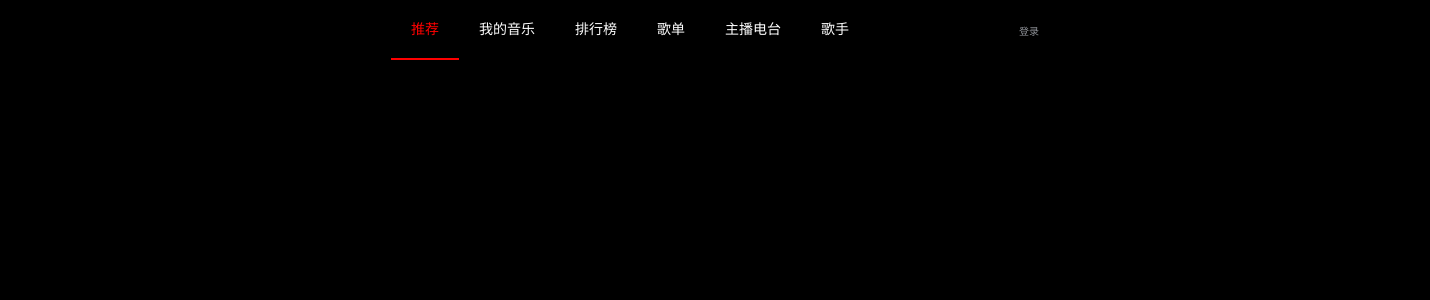
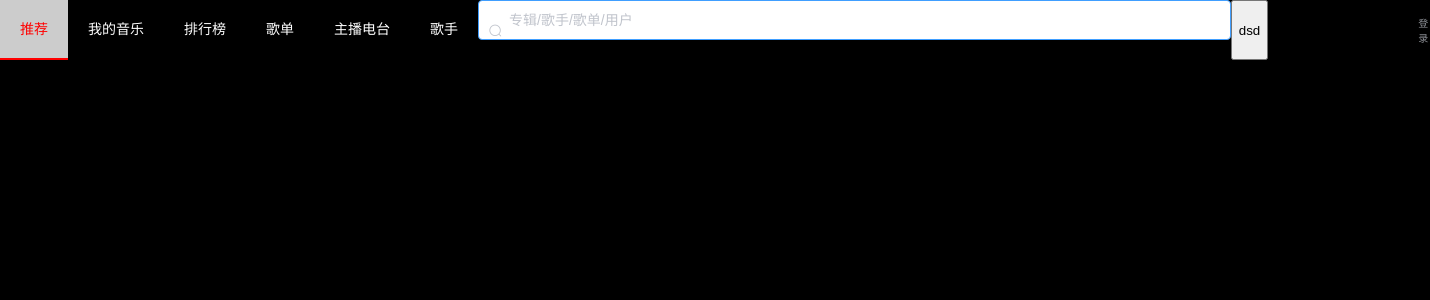
Before and after one commit to xhysah/xhymusic, a Vue app: page / in a window 1280 px wide. Shown: the top 300 px of the page, 1430 px wide, since content can reach past the window. Built offline with nearby package versions, Linux system fonts and the light colour scheme.

Commit message:
5.1快乐

```diff
--- a/src/components/songOutline /songOutline.vue
+++ b/src/components/songOutline /songOutline.vue
@@ -36,6 +36,8 @@ export default {
       color white
       font-size 10px
       cursor pointer
+      white-space nowrap
+      overflow hidden
   .sentence:hover
     text-decoration underline
 </style>
--- a/src/router/index.js
+++ b/src/router/index.js
@@ -11,6 +11,8 @@ const newsRadio = () => import('../views/newsRadio/newsRadio')
 const singer = () => import('../views/singer/singer')
 const detail = () => import('../views/songMenu/detail/detail')
 const singerInformation = () => import('../views/singer/singerInformation/singerInformation')
+const search = () => import('../views/search/search')
+
 Vue.use(VueRouter)
 
 const routes = [
@@ -48,13 +50,18 @@ const routes = [
         path: 'singer',
         name: 'singer',
         component: singer
+      },
+      {
+        path: 'search',
+        name: 'search',
+        component: search
+      },
+      {
+        path: 'artist/:sid',
+        name: 'singerInformation',
+        component: singerInformation
       }
     ]
-  },
-  {
-    path: '/artist/:sid',
-    name: 'singerInformation',
-    component: singerInformation
   },
   {
     path: '/songMenuDetail',
--- a/src/views/index.vue
+++ b/src/views/index.vue
@@ -15,6 +15,8 @@
       <el-menu-item index="songMenu">歌单</el-menu-item>
       <el-menu-item index="newsRadio">主播电台</el-menu-item>
       <el-menu-item index="singer">歌手</el-menu-item>
+      <el-input v-model="input" autofocus placeholder="专辑/歌手/歌单/用户" prefix-icon="el-icon-search"></el-input>
+      <button  @click="$router.push('search')">dsd</button>
       <span @click="loginVisible=true">登录</span>
     </el-menu>
     <!--    显示的页面-->
@@ -46,7 +48,8 @@ export default {
       activeIndex: 'recommend',
       // 是否显示对话框
       loginVisible: false,
-      active: 0
+      active: 0,
+      input: ''
     }
   },
   components: {
--- /dev/null
+++ b/src/views/search/search.vue
@@ -0,0 +1,35 @@
+<template>
+  <div>
+    <el-main>
+      <el-input v-model="search"></el-input>
+      <el-tabs  type="card" v-model="activeName">
+        <el-tab-pane label="单曲" name="single">单曲</el-tab-pane>
+        <el-tab-pane label="单曲" name="singer">歌手</el-tab-pane>
+        <el-tab-pane label="专辑" name="album">专辑</el-tab-pane>
+        <el-tab-pane label="视频" name="mv">视频</el-tab-pane>
+        <el-tab-pane label="歌词" name="lyric">歌词</el-tab-pane>
+        <el-tab-pane label="歌单" name="songList">歌单</el-tab-pane>
+        <el-tab-pane label="主播电台" name="station">主播电台</el-tab-pane>
+        <el-tab-pane label="用户" name="user">用户</el-tab-pane>
+      </el-tabs>
+    </el-main>
+  </div>
+</template>
+
+<script>
+export default {
+  name: 'search',
+  data () {
+    return {
+      search: '',
+      activeName: 'single'
+    }
+  },
+  methods: {},
+  computed: {}
+}
+</script>
+
+<style lang="stylus" scoped>
+
+</style>
--- a/src/views/singer/singerInformation/singerInformation.vue
+++ b/src/views/singer/singerInformation/singerInformation.vue
@@ -45,11 +45,11 @@
         </template>
       </el-tab-pane>
       <el-tab-pane label="艺人介绍">
-        <div>{{artist.name}}简介</div>
+        <div class="header"><el-divider direction="vertical"></el-divider>{{artist.name}}简介</div>
         <div>{{disc.briefDesc}}</div>
         <template v-for="(item, index) in disc.introduction">
           <div :key="index">
-            <div>{{item.ti}}</div>
+            <div class="header"><el-divider direction="vertical"></el-divider>{{item.ti}}</div>
             <div>{{item.txt}}</div>
           </div>
         </template>
@@ -170,6 +170,10 @@ export default {
 </script>
 
 <style lang="stylus" scoped>
+  color=#353535
+  .el-divider
+    background-color red
+    width 2px
   .el-container
     width 70%
     margin auto
@@ -177,7 +181,7 @@ export default {
     margin 0 20px
   .el-main
     margin  20px auto
-    border-left 1px solid #353535
+    border-left 1px solid color
     .img
       margin 0 20px
       height 300px
@@ -188,10 +192,25 @@ export default {
         bottom  120px
         height auto
   .el-aside
-    border-left  1px solid #353535
-    border-right 1px solid #353535
+    border-left  1px solid color
+    border-right 1px solid color
   audio
     background-color yellow
   table tr:nth-child(odd)
     background-color red
+  table tr:nth-child(even)
+    color #909399
+  table
+    font-size 14px
+    width 100%
+  td
+    cellspacing 0
+    padding 5px 0
+  .header
+    font-size 20px
+    +div
+      margin 10px 30px
+      font-size 14px
+      color #909399
+      text-indent 2em
 </style>
```
